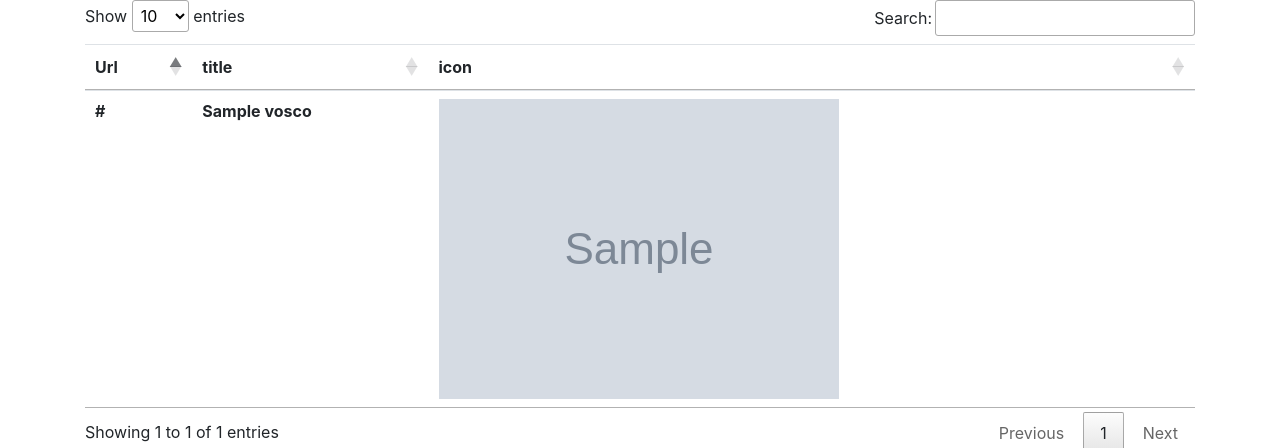
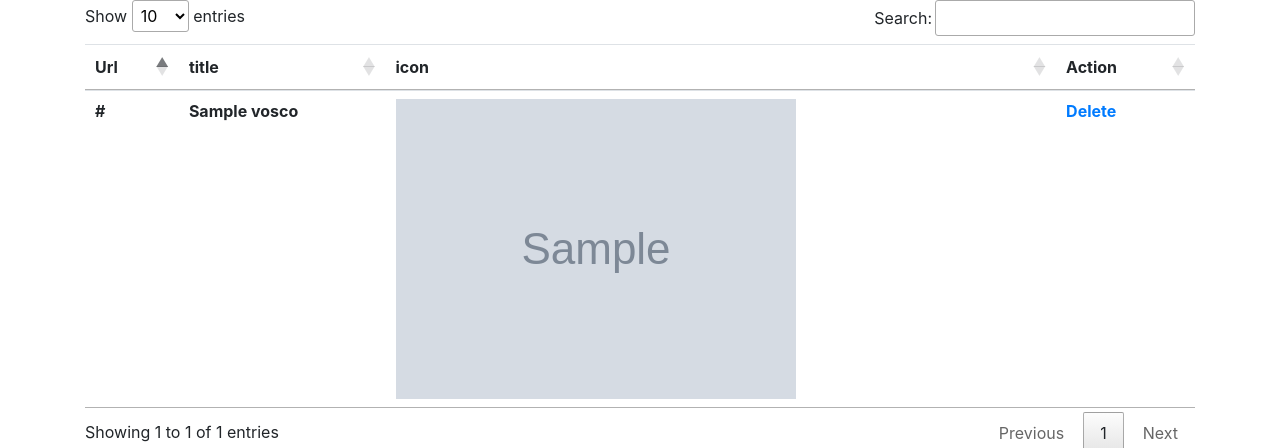
Before and after one commit to imvsrajput/vosco, a PHP site: page / in a window 1280 px wide. Shown: the part 56-504 px from the top of the page. Run offline with PHP 8.4, Linux system fonts and the light colour scheme; tables that the repository leaves empty or names only in its code hold one stand-in row (values such as "Sample post"); grey boxes marked "Sample" are stand-in pictures; lists and menus that the app fills with data are empty; some libraries are stand-ins or nearby versions.

Commit message:
Update index.php

```diff
--- a/index.php
+++ b/index.php
@@ -41,6 +41,7 @@
 				<th>Url</th>
 				<th>title</th>
 				<th>icon</th>
+				<th>Action</th>
 			</tr>
 		</thead>
 		<tbody>
@@ -50,9 +51,10 @@
 						<th><?=$row['url']?></th>
 						<th><?=$row['title']?></th>
 						<th><img src="<?=$row['icon']?>"> </th>
+						<th><a href="del.php?id=<?=$row['id']?>">Delete</a></th>
 					</tr>
 
-					<?php endwhile ?>
+				<?php endwhile ?>
 			<?php endif ?>
 		</tbody>
 	</table>
```
